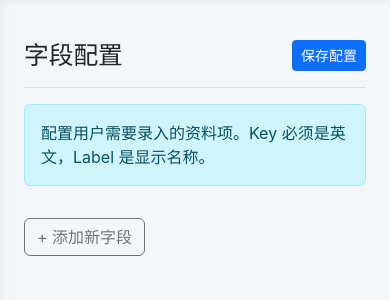
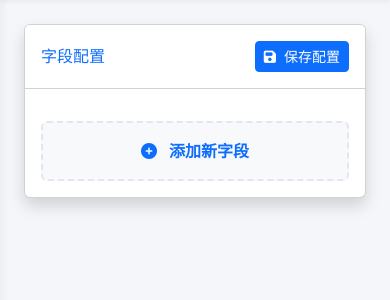
Before and after one commit to Szchiji/-, a Flask app: page /core/group/1/fields in a window 390 px wide. Shown: the part 52-352 px from the top of the page. Run offline with Flask 3, Linux system fonts and the light colour scheme; the visitor is signed in with stand-in values (Sample User, id 1); tables that the repository leaves empty hold one stand-in row (values such as "Sample post"); parts of the project's set-up code (start-up, migrations or seed data) failed here and were passed over.

Commit message:
Update fields.html

```diff
--- a/app/modules/core/templates/fields.html
+++ b/app/modules/core/templates/fields.html
@@ -1,19 +1,20 @@
 {% extends "base.html" %}
 
 {% block content %}
-<div class="d-flex justify-content-between flex-wrap flex-md-nowrap align-items-center pt-3 pb-2 mb-3 border-bottom">
-    <h1 class="h2">字段配置</h1>
-    <div class="btn-toolbar mb-2 mb-md-0">
-        <button type="button" class="btn btn-sm btn-primary" onclick="saveFields()">保存配置</button>
+<div class="card shadow mb-4">
+    <div class="card-header py-3 d-flex justify-content-between align-items-center bg-white">
+        <h6 class="m-0 font-weight-bold text-primary">字段配置</h6>
+        <button class="btn btn-primary btn-sm" onclick="saveFields()">
+            <i class="fa-solid fa-save me-1"></i> 保存配置
+        </button>
+    </div>
+    <div class="card-body">
+        <div id="fields-container"></div>
+        <button class="btn btn-light w-100 mt-3 border-dashed py-3 text-primary fw-bold" onclick="addField()" style="border: 2px dashed #e3e6f0;">
+            <i class="fa-solid fa-plus-circle me-2"></i> 添加新字段
+        </button>
     </div>
 </div>
-
-<div class="alert alert-info">
-    配置用户需要录入的资料项。Key 必须是英文，Label 是显示名称。
-</div>
-
-<div id="fields-container"></div>
-<button class="btn btn-outline-secondary mt-3" onclick="addField()">+ 添加新字段</button>
 
 <script>
     let currentFields = {{ fields_json | safe }} || [];
@@ -23,51 +24,42 @@
         let html = '';
         currentFields.forEach((f, idx) => {
             html += `
-            <div class="row mb-3 border-bottom pb-3">
+            <div class="field-item p-3 mb-3 border rounded bg-light">
+                <div class="row g-2 align-items-center">
                     <div class="col-md-3">
-                    <label>Key (英文)</label>
-                    <input type="text" class="form-control" value="${f.key||''}" onchange="upd(${idx},'key',this.value)">
+                        <label class="small text-muted fw-bold mb-1">Key (英文)</label>
+                        <input type="text" class="form-control" value="${f.key||''}" onchange="upd(${idx},'key',this.value)" placeholder="如: age">
                     </div>
                     <div class="col-md-3">
-                    <label>显示名称</label>
-                    <input type="text" class="form-control" value="${f.label||''}" onchange="upd(${idx},'label',this.value)">
+                        <label class="small text-muted fw-bold mb-1">显示名称</label>
+                        <input type="text" class="form-control fw-bold" value="${f.label||''}" onchange="upd(${idx},'label',this.value)" placeholder="如: 年龄">
                     </div>
                     <div class="col-md-2">
-                    <label>类型</label>
-                    <select class="form-control" onchange="upd(${idx},'type',this.value)">
+                        <label class="small text-muted fw-bold mb-1">类型</label>
+                        <select class="form-select" onchange="upd(${idx},'type',this.value)">
                             <option value="text" ${f.type=='text'?'selected':''}>文本</option>
                             <option value="select" ${f.type=='select'?'selected':''}>下拉菜单</option>
                         </select>
                     </div>
                     <div class="col-md-3">
-                    <label>选项 (逗号隔开)</label>
-                    <input type="text" class="form-control" value="${f.options||''}" onchange="upd(${idx},'options',this.value)" ${f.type!='select'?'disabled':''}>
+                        <label class="small text-muted fw-bold mb-1">选项 (逗号隔开)</label>
+                        <input type="text" class="form-control" value="${f.options||''}" onchange="upd(${idx},'options',this.value)" ${f.type!='select'?'disabled':''} placeholder="A,B,C">
                     </div>
-                <div class="col-md-1 d-flex align-items-end">
-                    <button class="btn btn-danger" onclick="rem(${idx})">删除</button>
+                    <div class="col-md-1 text-center pt-4">
+                        <button class="btn btn-outline-danger btn-sm border-0" onclick="rem(${idx})"><i class="fa-solid fa-trash-can fa-lg"></i></button>
                     </div>
                 </div>
-            `;
+            </div>`;
         });
+        if(currentFields.length===0) html='<div class="text-center py-5 text-muted">暂无字段</div>';
         $('#fields-container').html(html);
     }
 
-    function addField() {
-        currentFields.push({key: '', label: '', type: 'text', options: ''});
-        render();
-    }
-    function rem(i) {
-        currentFields.splice(i, 1);
-        render();
-    }
-    function upd(i, k, v) {
-        currentFields[i][k] = v;
-        if(k === 'type') render();
-    }
-    async function saveFields() {
-        await postApi('/core/api/save_fields', {fields: currentFields});
-    }
+    function addField() { currentFields.push({key:'',label:'',type:'text',options:''}); render(); }
+    function rem(i) { if(confirm('确认删除?')) { currentFields.splice(i,1); render(); } }
+    function upd(i,k,v) { currentFields[i][k]=v; if(k==='type') render(); }
+    async function saveFields() { await postApi('/core/api/save_fields', {fields: currentFields}); }
 
-    render();
+    $(document).ready(render);
 </script>
 {% endblock %}
```
Lines whose indentation alone changed are shown as unchanged.
